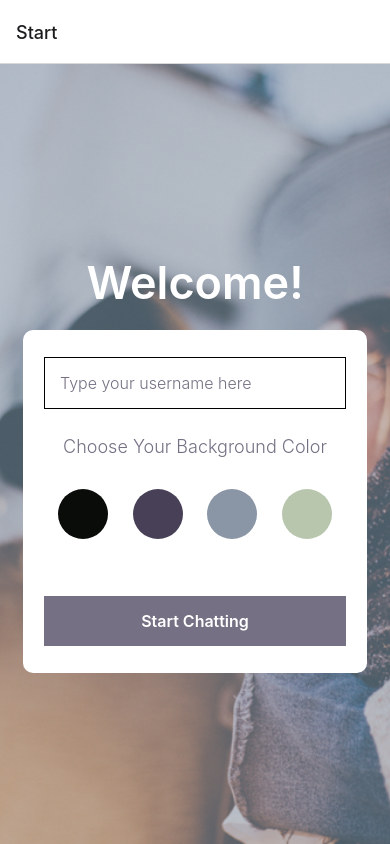
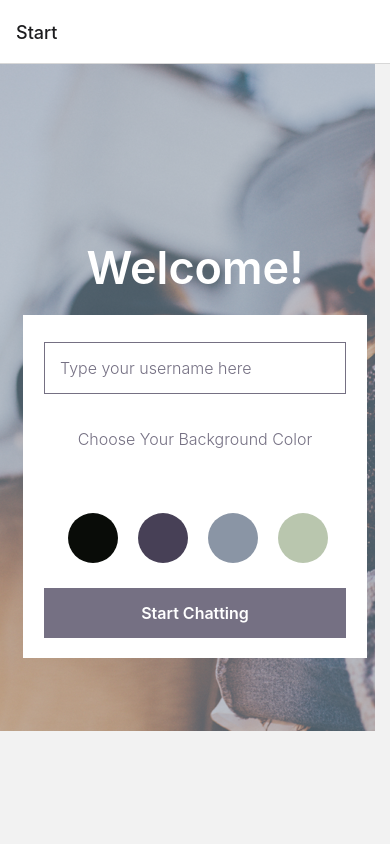
Before and after one commit to nehakhan77/chat, a React Native app: screen /Start in a window 390 px wide. Built offline with nearby package versions, Linux system fonts and the light colour scheme.

Commit message:
implemented accessibility features

```diff
--- a/components/Chat.js
+++ b/components/Chat.js
@@ -59,17 +59,18 @@ return (
         renderBubble={renderBubble}
         onSend={messages => onSend(messages)}
         user={{
-        _id: 1
+          _id: 1,
+          name
         }}
       />
-    { Platform.OS === 'android' ? <KeyboardAvoidingView behavior= "height" /> : null }
+      {Platform.OS === "android" ? <KeyboardAvoidingView behavior="height" /> : null}
     </View>
- );
+  )
 }
 
 const styles = StyleSheet.create({
  container: {
-   flex: 1,
+   flex: 1
  }
 });
 
--- a/components/Start.js
+++ b/components/Start.js
@@ -1,5 +1,5 @@
 import { useState } from 'react';
-import { StyleSheet, View, Text, TouchableOpacity, TextInput, ImageBackground } from 'react-native';
+import { StyleSheet, View, Text, TouchableOpacity, TextInput, ImageBackground, KeyboardAvoidingView, Platform } from 'react-native';
 
 const Start = ({ navigation }) => {
     const [name, setName] = useState("");
@@ -9,7 +9,7 @@ const Start = ({ navigation }) => {
     return(
         <ImageBackground source={require('../img/BackgroundImage.png')} resizeMode='cover' style={styles.backgroundImage}>
             <Text style={styles.appTitle}>Welcome!</Text>
-            <View style={styles.container}>
+            <View style={styles.mainView}>
                 {/* Container for user input*/}
                 <TextInput
                 style={styles.textInput}
@@ -24,6 +24,10 @@ const Start = ({ navigation }) => {
                 <View style={styles.colorButtonsBox}>
                     {colors.map((color, index) => (
                         <TouchableOpacity
+                           accessible={true}
+                           accessibilityLabel="Background color option"
+                           accessibilityHint="Lets you choose the background color of your chatroom."
+                           accessibilityRole="button"
                            key={index}
                            style={[styles.colorButton, { backgroundColor: color }, background === color && styles.selected]}
                            onPress={() => setBackground(color)}
@@ -33,83 +37,91 @@ const Start = ({ navigation }) => {
 
                 {/* Button to start chatting */}
                 <TouchableOpacity
+                  accessible={true}
+                  accessibilityLabel="Start Chatting"
+                  accessibilityHint="Lets you enter the chatroom."
+                  accessibilityRole="button"
                   style={styles.button}
                   onPress={() => navigation.navigate('Chat', { name: name, background: background })}>
                 <Text style={styles.buttonText}>Start Chatting</Text>
                 </TouchableOpacity>
+                {Platform.OS === 'ios' ? <KeyboardAvoidingView behavior="padding" /> : null}
             </View>
         </ImageBackground>
     );
 }
 
 const styles = StyleSheet.create({
- container: {
+    backgroundImage: {
+        flex: 1,
         alignItems: 'center',
+        justifyContent: 'center'
+    },
+    appTitle: {
+        fontSize: 45,
+        fontWeight: '600',
+        color: '#ffffff',
+        justifyContent: 'center',
+        alignItems: 'center',
+        margin: 20
+    },
+    mainView: {
         backgroundColor: '#ffffff',
         width: '88%',
         height: '44%',
+        alignItems: 'center',
         marginBottom: 30,
         justifyContent: 'space-evenly',
-   borderRadius: 10,
     },
     textInput: {
         fontSize: 16,
-    fontWeight: "300",
-    color: "#757083",
-    width: "88%",
+        fontWeight: '300',
+        color: '#757083',
+        width: '88%',
+        opacity: 50,
         padding: 15,
         borderWidth: 1,
-    marginTop: 15,
+        marginTop: '8%',
         marginBottom: 15,
-    opacity: 50
- },
- button: {
-    width: "88%",
-    backgroundColor: "#757083",
-    padding: 15,
-    marginTop: 25,
-    marginBottom: 15,
-    alignItems: "center"
- },
- buttonText: {
-    fontSize: 16,
-    fontWeight: "600",
-    color: '#ffffff',
- },
- backgroundImage: {
-    flex: 1,
-    justifyContent: "center",
-    alignItems: "center",
-    width: "100%",
-    height: "100%"
+        top: 5,
+        borderColor: '#757083',
     },
     backgroundColorText: {
-    fontSize: 18,
-    color: "#757083",
-    fontWeight: "300",
-    marginBottom: 20,
+        flex: 1,
+        fontSize: 16,
+        fontWeight: '300',
+        color: '#757083',
+        marginTop: 20,
     },
- appTitle: {
-    fontSize: 45,
-    fontWeight: "600",
-    color: "#FFFFFF",
-    justifyContent: "center",
-    marginBottom: 20,
-    marginTop: 50
+    colorButtonsBox: {
+        flexDirection: 'row',
+        width: '80%',
+        justifyContent: "space-between",
+        top: 5,
+        bottom: 5
     },
     colorButton: {
         width: 50,
         height: 50,
-    borderRadius: 25
+        borderRadius: 25,
+        margin: 10
     },
- colorButtonsBox: {
-    display: "flex",
-    flexDirection: 'row',
-    width: '80%',
-    justifyContent: "space-between",
-    marginBottom: 20,
+    selected: {
+        borderColor: 'black',
+        borderWidth: 1
     },
+    button: {
+        backgroundColor: '#757083',
+        padding: 15,
+        margin: 20,
+        alignItems: 'center',
+        width: '88%'
+    },
+    buttonText: {
+        fontSize: 16,
+        fontWeight: '600',
+        color: '#ffffff',
+    }
 });
 
-
 export default Start;
```
Lines whose indentation alone changed are shown as unchanged.
